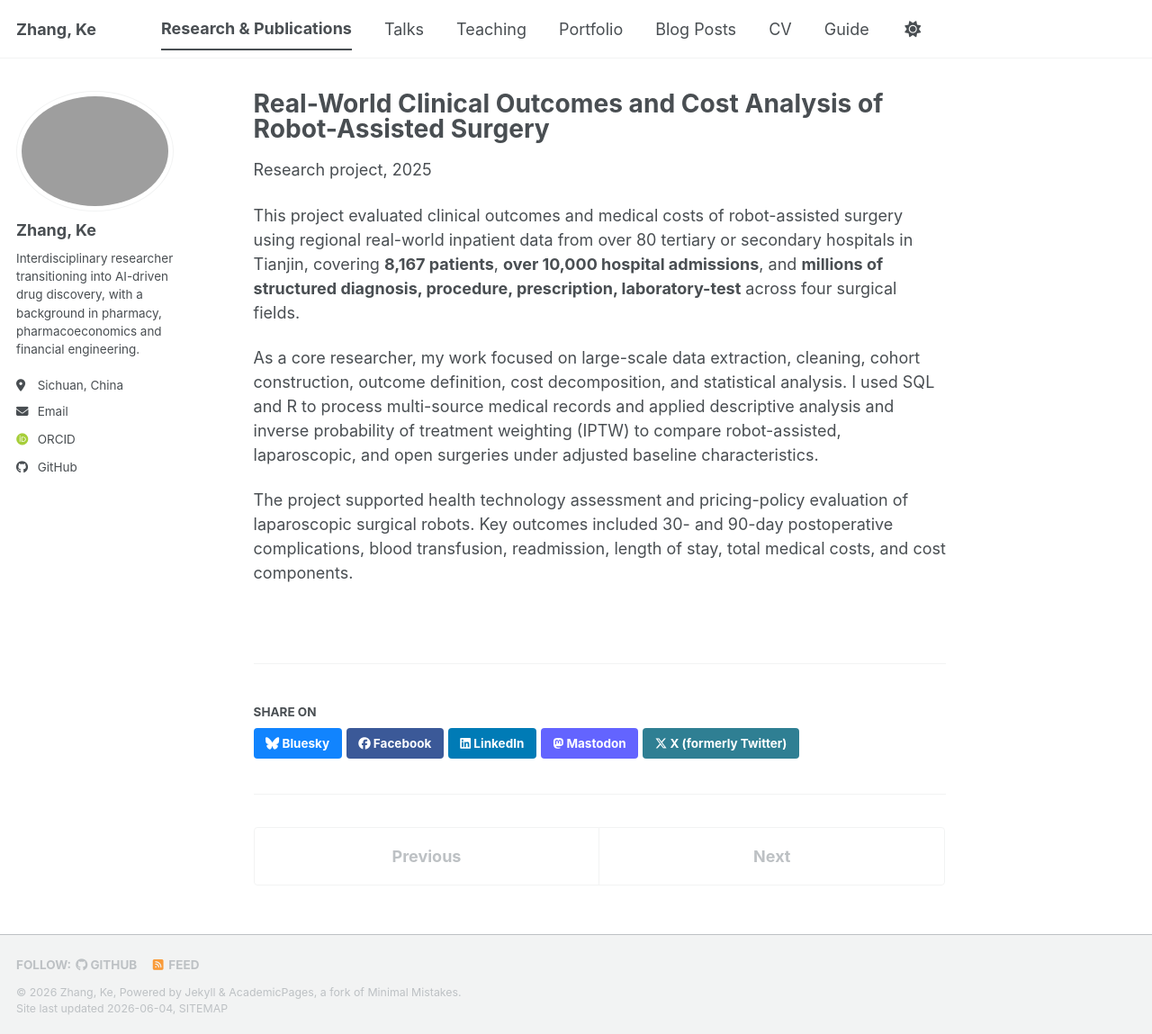
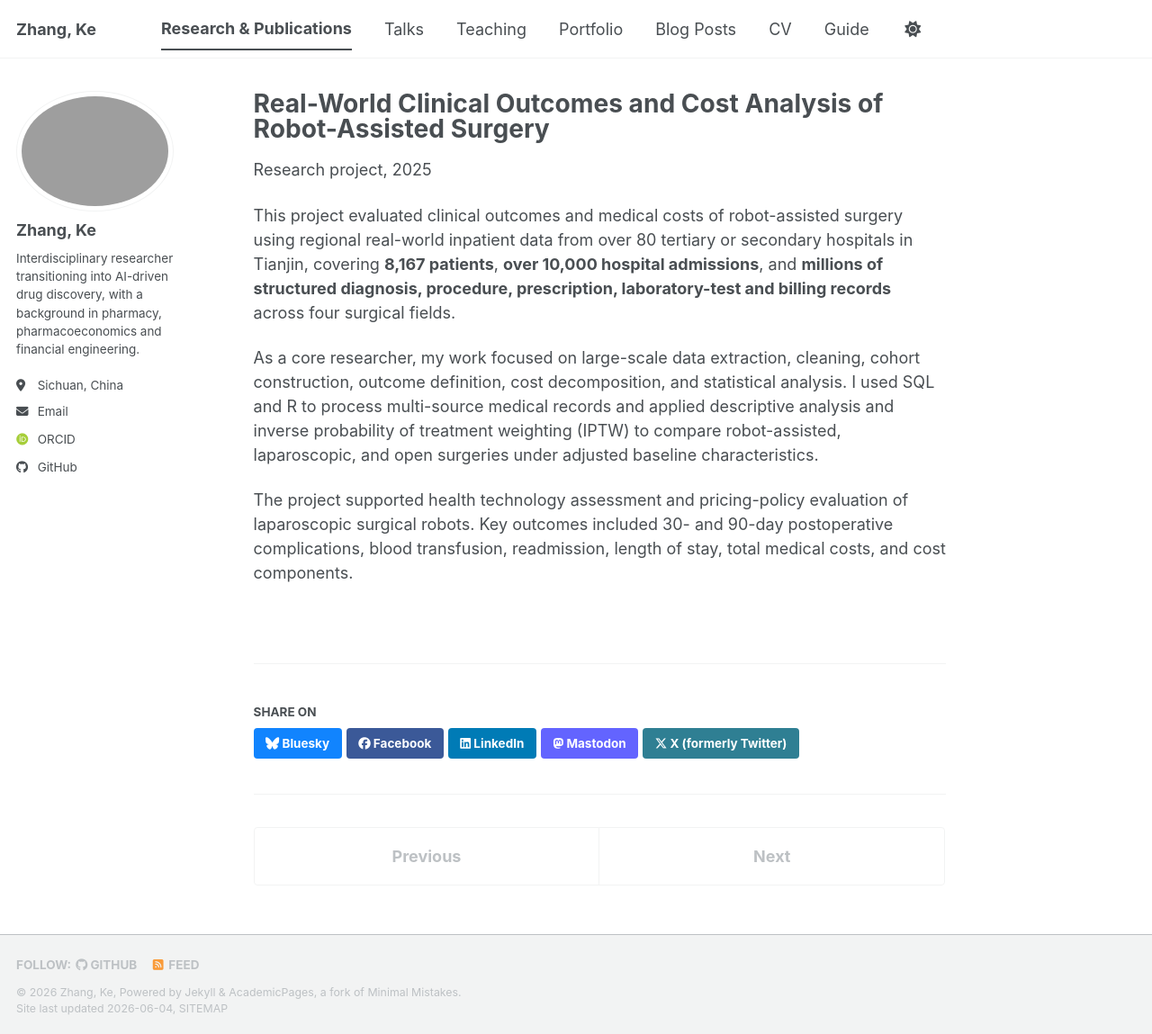
Before and after one commit to Zhangke123jimu/Zhangke123jimu.github.io, a Jekyll site: the page built from _publications/2025-Clinical Outcomes and Cost Analysis of Laparoscopic Surgical Robots.md, in a window 1280 px wide and 1149 px high. Shown: the whole window at 90% size. Built offline with Jekyll 4.4.1, drawn with Linux system fonts in a browser that asks for light colours; some web fonts are replaced; a script bundle is joined from its source files by our own code; library files that are not in the unit come from our copies.

Commit message:
Update 2025-Clinical Outcomes and Cost Analysis of Laparoscopic Surgical Robots.md

```diff
--- a/_publications/2025-Clinical Outcomes and Cost Analysis of Laparoscopic Surgical Robots.md
+++ b/_publications/2025-Clinical Outcomes and Cost Analysis of Laparoscopic Surgical Robots.md
@@ -3,12 +3,12 @@ title: "Real-World Clinical Outcomes and Cost Analysis of Robot-Assisted Surgery
 collection: publications
 category: pharmacoeconomics_rwe_projects
 permalink: /research-and-publications/2025-Real-World Clinical Outcomes and Cost Analysis of Robot-Assisted Surgery
-excerpt: 'Evaluated clinical outcomes and costs of robot-assisted surgery compared to laparoscopic and traditional surgeries base on the real-world health and medical big data data.'
+excerpt: 'Evaluated clinical outcomes and costs of robot-assisted surgery compared to laparoscopic and traditional surgeries based on the real-world health and medical big data data.'
 date: 2025-08-01
 venue: 'Research project'
 ---
 This project evaluated clinical outcomes and medical costs of robot-assisted surgery using regional real-world inpatient data from over 80 tertiary or secondary hospitals in Tianjin,
-covering **8,167 patients**, **over 10,000 hospital admissions**, and **millions of structured diagnosis, procedure, prescription, laboratory-test**  across four surgical fields.
+covering **8,167 patients**, **over 10,000 hospital admissions**, and **millions of structured diagnosis, procedure, prescription, laboratory-test and billing records**  across four surgical fields.
 
 As a core researcher, my work focused on large-scale data extraction, cleaning, cohort construction, outcome definition, cost decomposition, and statistical analysis.
 I used SQL and R to process multi-source medical records and applied descriptive analysis and inverse probability of treatment weighting (IPTW) to compare robot-assisted, laparoscopic, and open surgeries under adjusted baseline characteristics.
```
